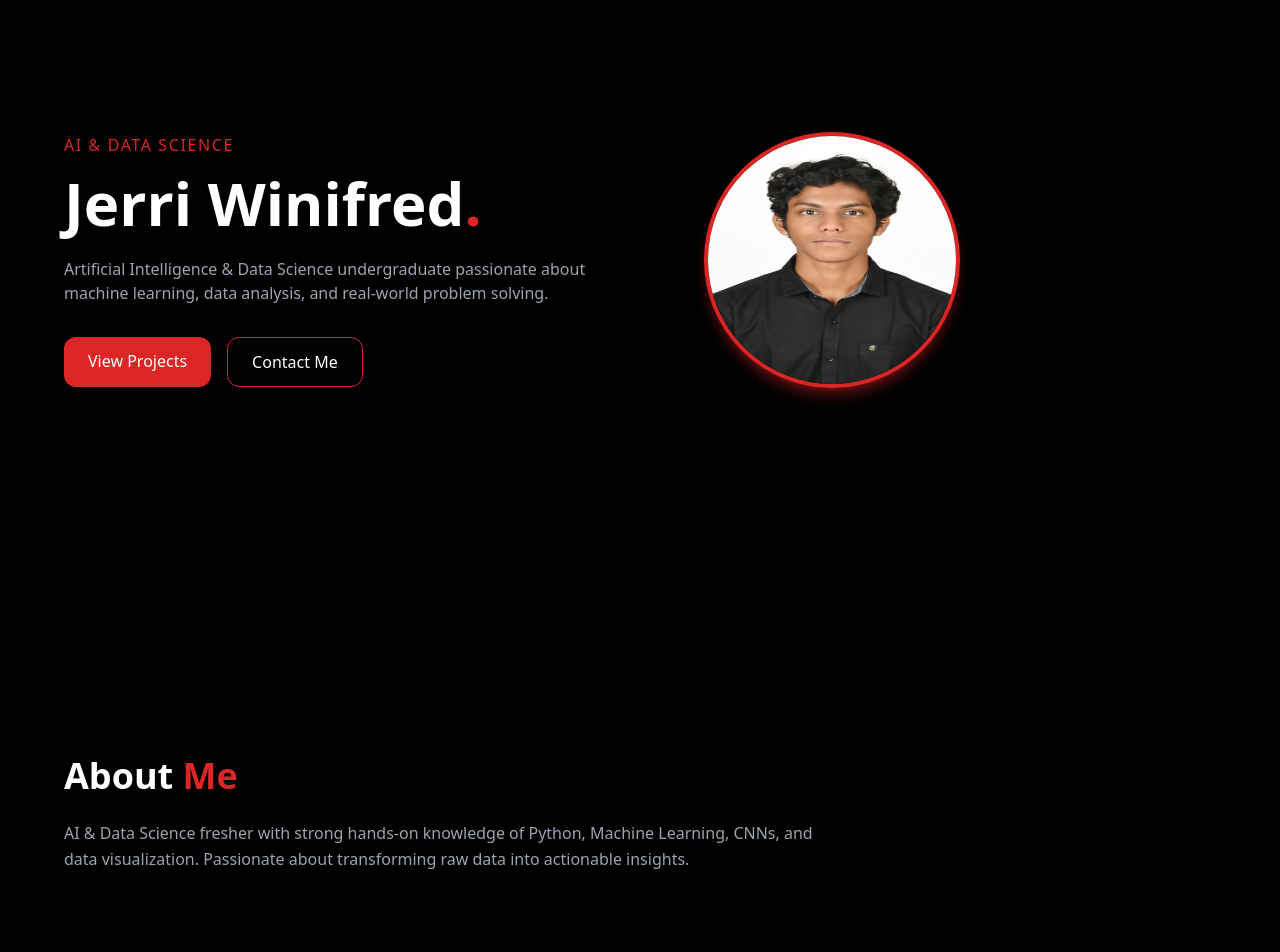
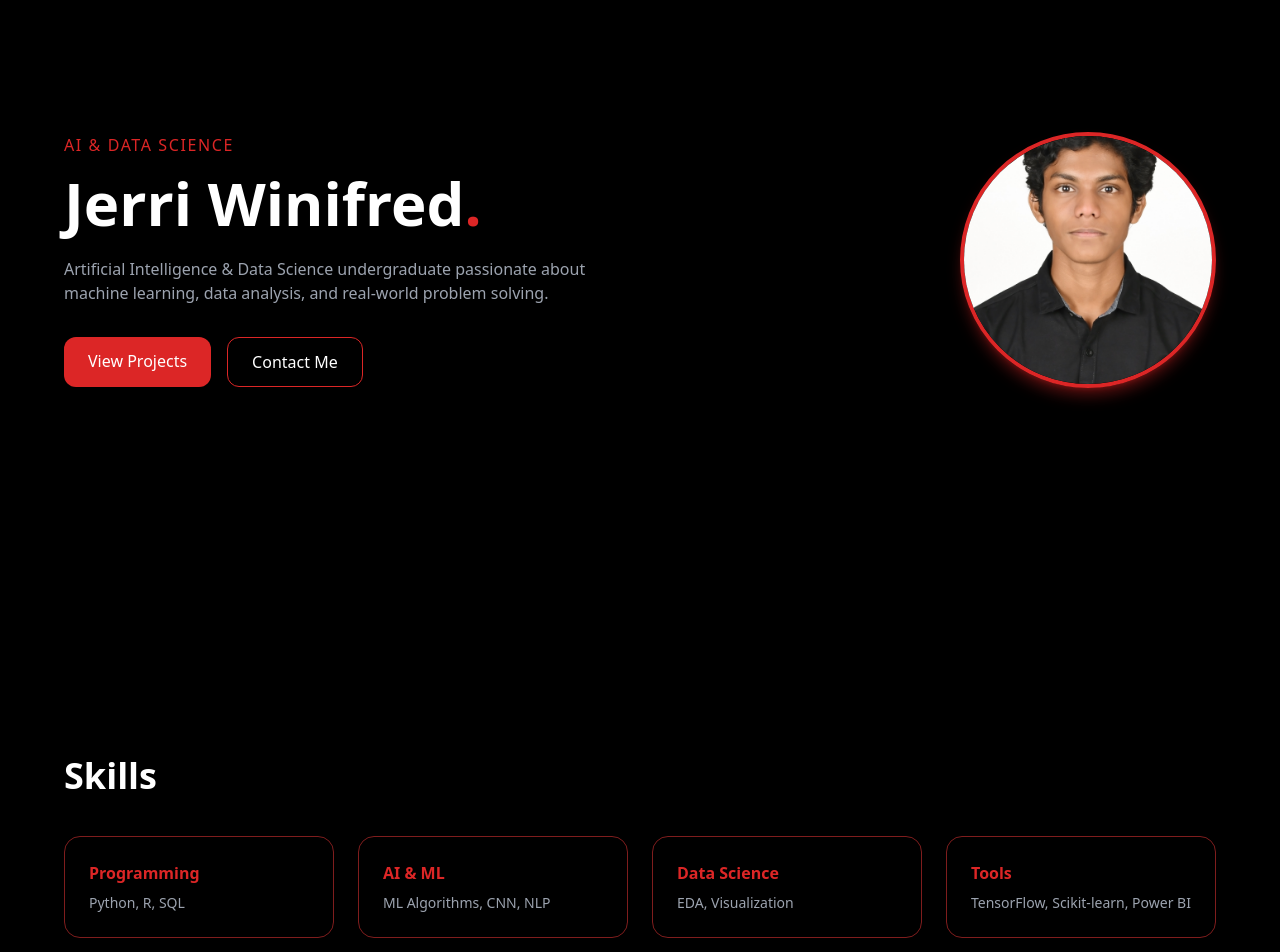
Before and after one commit to JerriWinifred/Portfolio, a Next.js app: page / in a window 1280 px wide. Shown: the part 140-1092 px from the top of the page. Built offline with nearby package versions, Linux system fonts and the light colour scheme.

Commit message:
Refactor hero section layout and remove about section
Updated the layout of the hero section and adjusted image styling. Removed the about section for a cleaner presentation.

```diff
--- a/app/page.jsx
+++ b/app/page.jsx
@@ -5,10 +5,8 @@ export default function Home() {
   return (
     <main className="min-h-screen bg-black text-white px-6">
 
-      {/* HERO */}
-      <section className="h-screen flex items-center max-w-6xl mx-auto gap-16">
+      <section className="h-screen flex flex-col md:flex-row items-center justify-between max-w-6xl mx-auto gap-16">
 
-  {/* LEFT: TEXT */}
   <div>
     <p className="text-red-600 tracking-widest mb-4">AI & DATA SCIENCE</p>
 
@@ -31,26 +29,13 @@ export default function Home() {
     </div>
   </div>
 
-  {/* RIGHT: PHOTO */}
   <img
     src="/jerri.jpg"
     alt="Jerri Winifred"
-    className="w-64 h-64 rounded-full border-4 border-red-600 shadow-lg shadow-red-600/40"
+    className="w-64 h-64 rounded-full object-cover border-4 border-red-600 shadow-lg shadow-red-600/40"
   />
 
 </section>
-
-      {/* ABOUT */}
-      <section className="max-w-6xl mx-auto py-24">
-        <h2 className="text-4xl font-bold mb-6">
-          About <span className="text-red-600">Me</span>
-        </h2>
-        <p className="text-gray-400 leading-relaxed max-w-3xl">
-          AI & Data Science fresher with strong hands-on knowledge of Python,
-          Machine Learning, CNNs, and data visualization. Passionate about
-          transforming raw data into actionable insights.
-        </p>
-      </section>
 
       {/* SKILLS */}
       <section className="max-w-6xl mx-auto py-24">
```
